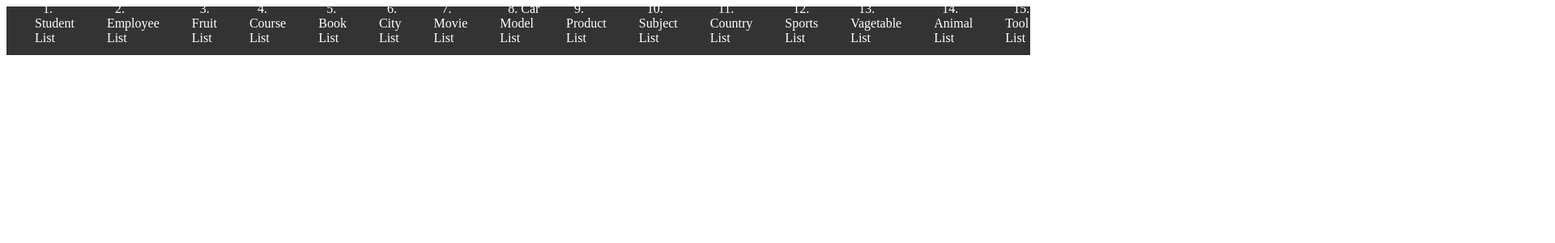
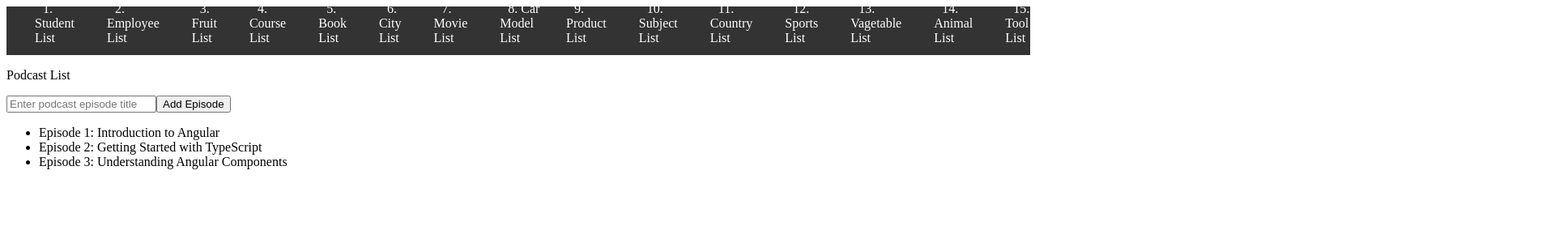
Before and after one commit to kaysie0919/AngularDataStructure, an Angular app: page /podlist in a window 1280 px wide. Before the commit this address led to /. Shown: the top 300 px of the page at 81% size, 1920 px wide, since content can reach past the window. Built offline with nearby package versions, Linux system fonts and the light colour scheme.

Commit message:
#41 Add Podcast List Component

```diff
--- a/src/app/app.component.html
+++ b/src/app/app.component.html
@@ -40,6 +40,7 @@
     <li><a routerLink="pailist">38. Painting List</a></li>
     <li><a routerLink="artlist">39. Artist List</a></li>
     <li><a routerLink="complist">40. Composer List</a></li>
+    <li><a routerLink="podlist">41. Podcast List</a></li>
   </ul>
 </nav>
 <router-outlet></router-outlet>
--- a/src/app/app.module.ts
+++ b/src/app/app.module.ts
@@ -46,6 +46,7 @@ import { BuildinglistComponent } from "./components/buildinglist/buildinglist.co
 import { PaintinglistComponent } from "./components/paintinglist/paintinglist.component";
 import { ArtistlistComponent } from "./components/artistlist/artistlist.component";
 import { ComposerlistComponent } from "./components/composerlist/composerlist.component";
+import { PodcastlistComponent } from "./components/podcastlist/podcastlist.component";
 
 
 
@@ -92,6 +93,7 @@ const routes: Routes = [
     {path: 'pailist', component: PaintinglistComponent},
     {path: 'artlist', component: ArtistlistComponent},
     {path: 'complist', component: ComposerlistComponent},
+    {path: 'podlist', component: PodcastlistComponent},
 ]
 
 @NgModule ({
@@ -145,6 +147,7 @@ const routes: Routes = [
         PaintinglistComponent,
         ArtistlistComponent,
         ComposerlistComponent,
+        PodcastlistComponent,
     ],
 
     providers: [
--- /dev/null
+++ b/src/app/components/podcastlist/podcastlist.component.html
@@ -0,0 +1,8 @@
+<p>Podcast List</p>
+<input type="text" [(ngModel)]="episode" placeholder="Enter podcast episode title">
+
+<button (click)="addEpisode()">Add Episode</button>
+
+<ul>
+  <li *ngFor="let episode of podcastList">{{ episode }}</li>
+</ul>
--- /dev/null
+++ b/src/app/components/podcastlist/podcastlist.component.ts
@@ -0,0 +1,19 @@
+import { Component } from '@angular/core';
+
+@Component({
+  selector: 'app-podcastlist',
+  templateUrl: './podcastlist.component.html',
+  styleUrl: './podcastlist.component.css'
+})
+export class PodcastlistComponent {
+  episode: string = '';
+  podcastList: string[] = ['Episode 1: Introduction to Angular', 'Episode 2: Getting Started with TypeScript', 'Episode 3: Understanding Angular Components'];
+
+  addEpisode() {
+    if (this.episode.trim()) {
+      this.podcastList.push(this.episode.trim());
+      this.episode = '';
+    }
+  }
+
+}
```
Also changed, not shown: src/app/components/podcastlist/podcastlist.component.css (added), 1 other file (tests, documents, lock files or other folders).
